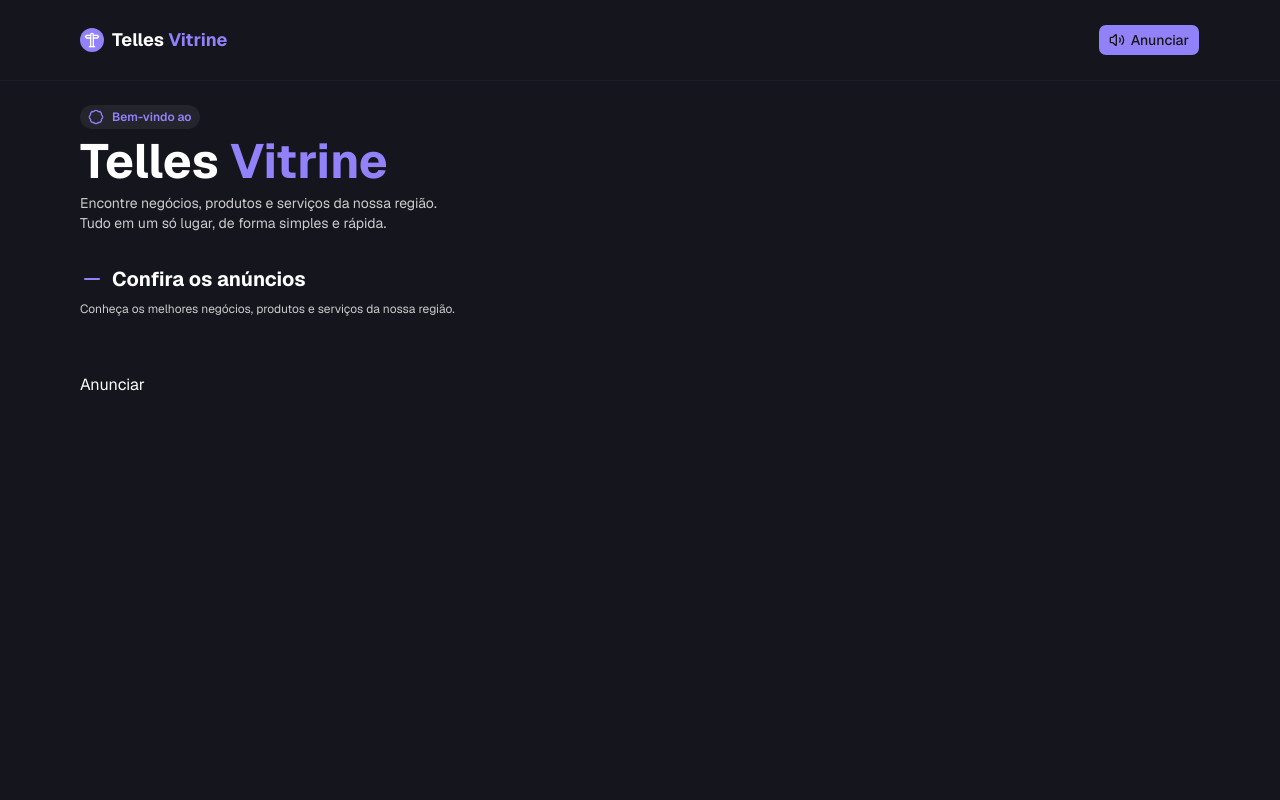
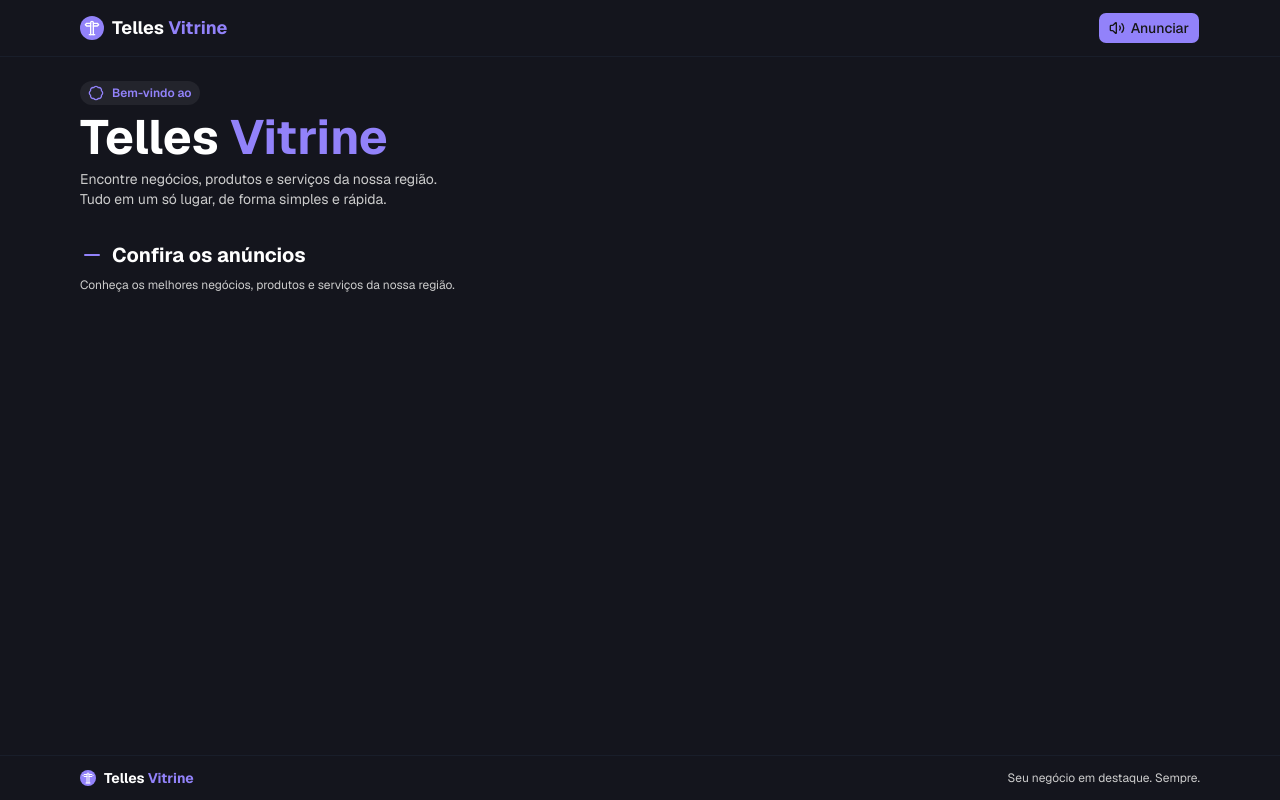
Before and after one commit to kelvyntelles/telles-vitrine, a Next.js app: page / in a window 1280 px wide. Built offline with nearby package versions, Linux system fonts and the light colour scheme.

Commit message:
Feature: implementando o footer e ajustando a logo para ter tamanho padrao e pequeno

```diff
--- a/src/app/page.tsx
+++ b/src/app/page.tsx
@@ -1,12 +1,14 @@
+import { Footer } from "@/components/footer";
 import { Header } from "@/components/header";
 import { HeroTvSection } from "@/components/hero-tv-section/hero-tv-section";
 import { SectionHeader } from "@/components/section-header/section-header";
 
 export default function Home() {
   return (
-    <div>
+    <div className="flex min-h-screen flex-col">
       <Header />
-      <div className="meu-container">
+
+      <div className="meu-container flex-1">
         <HeroTvSection />
 
         <div className="mt-8 pb-24 md:pb-8">
@@ -15,11 +17,9 @@ export default function Home() {
             subtitulo="Conheça os melhores negócios, produtos e serviços da nossa região."
           />
         </div>
+      </div>
 
-        <div>
-          <button>Anunciar</button>
-        </div>
-      </div>
+      <Footer />
     </div>
   );
 }
--- /dev/null
+++ b/src/components/footer/footer.tsx
@@ -0,0 +1,15 @@
+import { Logo } from "../logo"
+
+export const Footer = () => {
+    return (
+        <footer className="border-t border-gray-800/50">
+            <div className="
+                meu-container py-3 flex flex-col justify-center items-center
+                md:flex-row md:justify-between
+            ">
+                <Logo size="pequeno" />
+                <span className="text-xs text-secondary">Seu negócio em destaque. Sempre.</span>
+            </div>
+        </footer>
+    )
+}
--- /dev/null
+++ b/src/components/footer/index.ts
@@ -0,0 +1 @@
+export * from "./footer"
--- a/src/components/header/header.tsx
+++ b/src/components/header/header.tsx
@@ -5,7 +5,7 @@ import { Volume2 } from "lucide-react"
 export const Header = () => {
     return (
         <header className="border-b border-gray-800/50">
-            <div className="meu-container flex items-center justify-between">
+            <div className="meu-container py-3 flex items-center justify-between">
                 <Logo />
                 <Button variant="brand" className="cursor-pointer">
                     <Volume2 />
--- a/src/components/logo/logo.tsx
+++ b/src/components/logo/logo.tsx
@@ -1,12 +1,20 @@
 import { SignpostBig } from "lucide-react"
 
-export const Logo = () => {
+type LogoProps = {
+    size?: 'pequeno' | 'padrao'
+}
+
+export const Logo = ({ size = 'padrao' }: LogoProps) => {
     return (
         <div className="flex items-center gap-2">
-            <div className="w-6 h-6 bg-background-brand rounded-full flex items-center justify-center text-white font-bold">
-                <SignpostBig size={16} />
+            <div className={`
+                ${size == "padrao" ? "w-6 h-6" : "w-4 h-4"}
+                bg-background-brand rounded-full flex items-center justify-center
+                text-white font-bold
+            `}>
+                <SignpostBig size={size == "padrao" ? 16 : 12} />
             </div>
-            <span className="font-bold text-lg">
+            <span className={`font-bold  ${size == "padrao" ? "text-lg" : "text-sm"}`}>
                 Telles <span className="text-brand">Vitrine</span>
             </span>
         </div>
```
